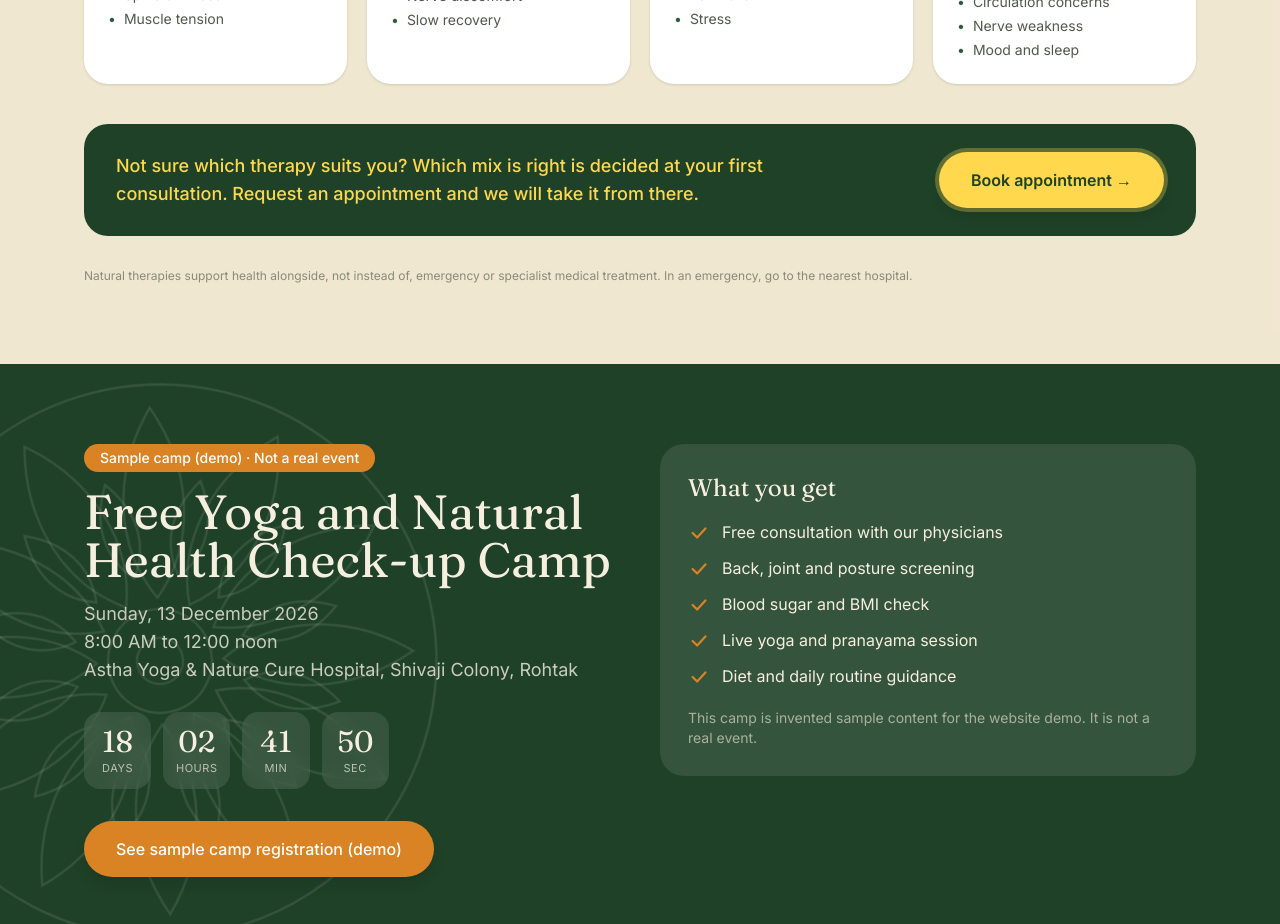
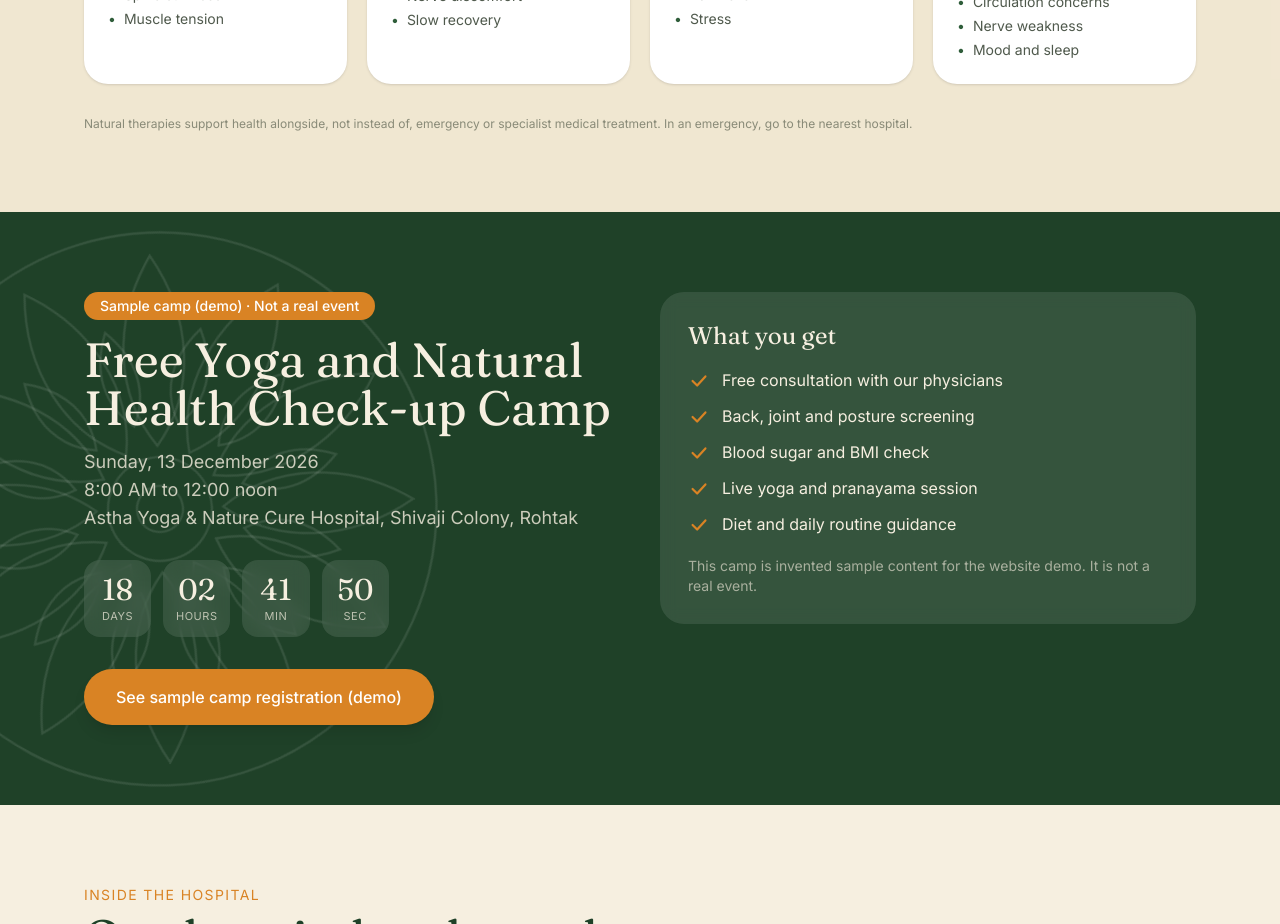
Before and after one commit to Lakshay85/astha-nature-cure, a Next.js app: page / in a window 1280 px wide. Shown: the part 1700-2624 px from the top of the page. Built offline with nearby package versions, Linux system fonts and the light colour scheme.

Commit message:
Remove treatments CTA band

```diff
--- a/app/page.tsx
+++ b/app/page.tsx
@@ -82,11 +82,7 @@ export default function Home() {
                 </Reveal>
               ))}
             </div>
-                        <div className="mt-10 flex w-full flex-col items-center justify-between gap-5 rounded-3xl bg-moss-dark px-8 py-7 text-center md:flex-row md:text-left">
-              <p className="max-w-2xl text-lg font-medium text-[#ffd84d]">Not sure which therapy suits you? Which mix is right is decided at your first consultation. Request an appointment and we will take it from there.</p>
-              <a href="#book" className="shrink-0 rounded-full bg-[#ffd84d] px-8 py-4 font-semibold text-moss-dark shadow-lg ring-4 ring-[#ffd84d]/30 transition hover:-translate-y-0.5 hover:bg-[#ffe27a]">Book appointment &rarr;</a>
-            </div>
-            <p className="mt-8 text-xs text-ink/50">Natural therapies support health alongside, not instead of, emergency or specialist medical treatment. In an emergency, go to the nearest hospital.</p>
+                        <p className="mt-8 text-xs text-ink/50">Natural therapies support health alongside, not instead of, emergency or specialist medical treatment. In an emergency, go to the nearest hospital.</p>
           </div>
         </section>
 
```
